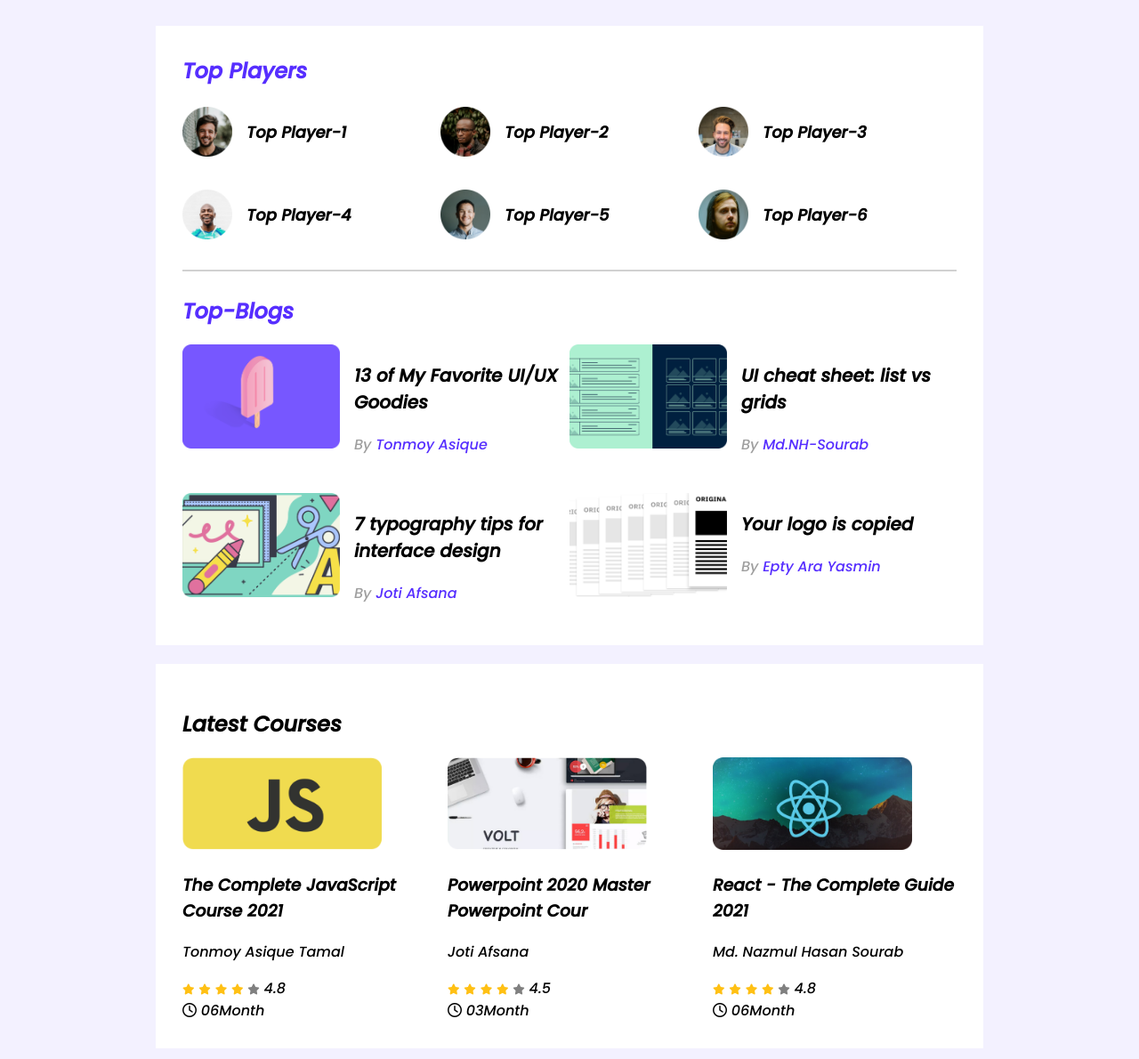
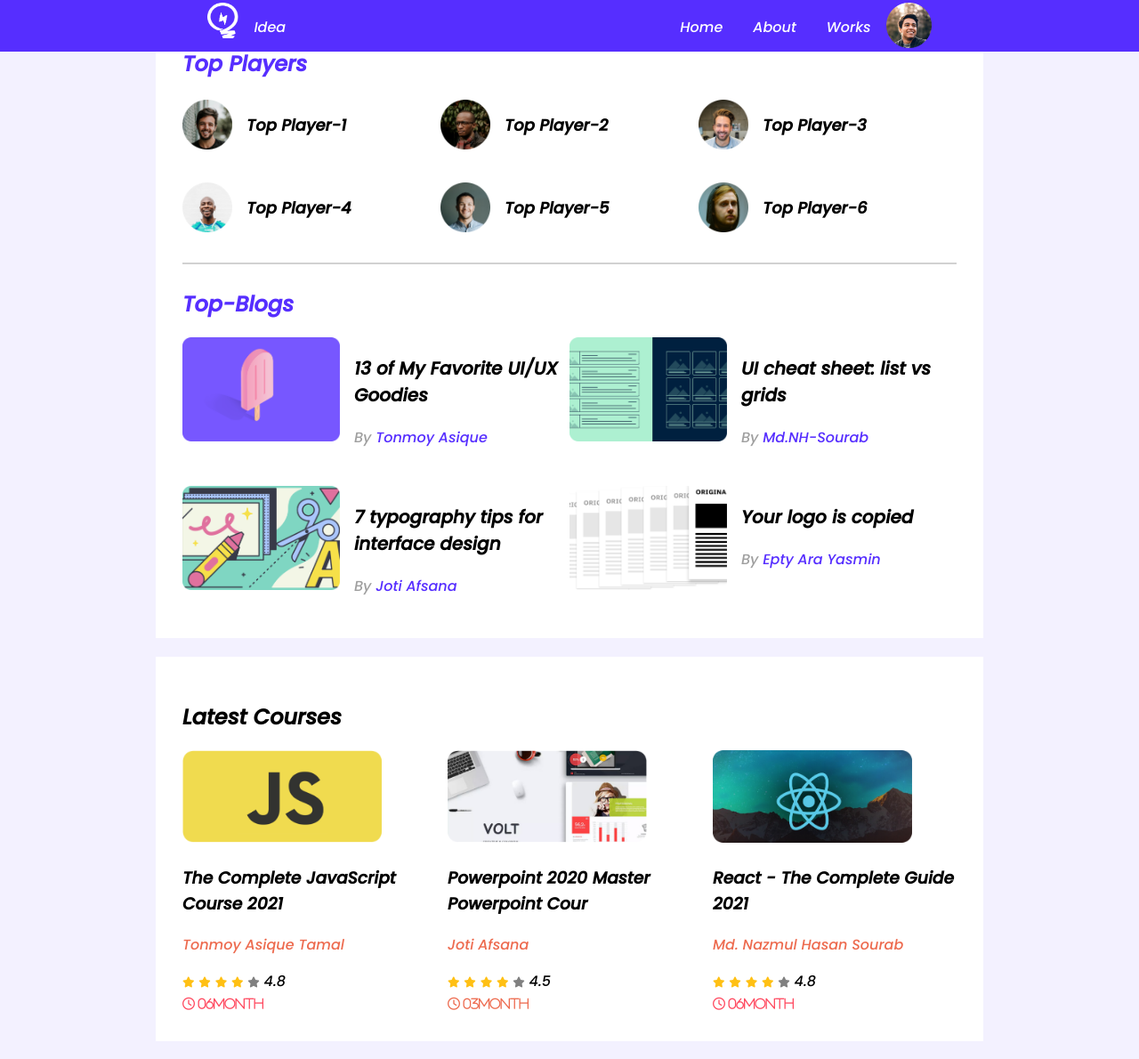
Before and after one commit to tonmoyasiquetamal/phero-leader-board, a plain HTML site: page index.html in a window 1280 px wide. Shown: the whole page at 89% size. Drawn offline with Linux system fonts and the light colour scheme.

Commit message:
header added

```diff
--- a/index.html
+++ b/index.html
@@ -15,7 +15,16 @@
 <body>
     <!-- header start -->
     <header>
-
+        <nav>
+            <ul>
+                <li style="float: left"><img class="icons" src="images/icons/logo.png" alt=""></li>
+                <li style="float: left"><a href="index.html">Idea</a></li>
+                <li><img src="images/icons/profile.png" alt=""></li>
+                <li><a href="">Works</a></li>
+                <li><a href="">About</a></li>
+                <li><a href="">Home</a></li>
+            </ul>
+        </nav>
     </header>
     <!-- header end -->
     <main>
@@ -118,8 +127,8 @@
                                 <i class="fas fa-star empty"></i>
                                 <span>4.8</span>
                                 <div class="course-duration">
-                                    <i class="far fa-clock"></i>
-                                    06Month
+                                    <i class="far fa-clock tat"> 06Month</i>
+
                                 </div>
                             </div>
                         </div>
@@ -141,8 +150,7 @@
                                 <i class="fas fa-star empty"></i>
                                 <span>4.5</span>
                                 <div class="course-duration">
-                                    <i class="far fa-clock"></i>
-                                    03Month
+                                    <i class="far fa-clock joti"> 03Month</i>
                                 </div>
                             </div>
                         </div>
@@ -164,8 +172,8 @@
                                 <i class="fas fa-star empty"></i>
                                 <span>4.8</span>
                                 <div class="course-duration">
-                                    <i class="far fa-clock"></i>
-                                    06Month
+                                    <i class="far fa-clock sourab"> 06Month</i>
+
                                 </div>
                             </div>
                         </div>
--- a/styles.css
+++ b/styles.css
@@ -4,7 +4,38 @@
 body{
     font-family: 'Poppins', sans-serif;
     background-color: #F3F1FF;
+    margin: 0;
+    margin-bottom: 20px;
 }
+nav {
+    position: fixed;
+    width: 100%;
+    height: 58px;
+    background-color: #562eff;
+  }
+  .icons {
+    width: 35px;
+    height: 40px;
+  }
+  ul {
+    list-style-type: none;
+    margin-top: 0;
+    margin-left: 18%;
+    margin-right: 18%;
+    padding: 3px;
+    overflow: hidden;
+    color: #ffffff;
+  }
+  li {
+    float: right;
+  }
+  li a {
+    display: flex;
+    color: white;
+    padding: 15px 17px;
+    text-decoration: none;
+  }
+
 main{
     display: flex;
     flex-direction: column;
@@ -91,6 +122,9 @@ hr{
     align-items: center;
     justify-content: space-between;
 }
+.instructor{
+    color: #ED6B4F;
+}
 .fa-star{
     font-size: 12px;
 }
@@ -100,6 +134,28 @@ hr{
 .fa-star.empty{
     color: gray;
 }
+.fa-clock{
+    font-size: 14px;
+}
+.fa-clock.tat{
+    color: #FF4A60;
+    border-radius:14px ;
+    background-image: linear-gradient(#FEE5DF);
+    padding: 5px, 8px;
+}
+.fa-clock.joti{
+    color: #ED6B4F;
+    border-radius:14px ;
+    background-image: linear-gradient(#FFE4E8);
+    padding: 5px, 8px;
+}
+.fa-clock.sourab{
+    color: #FF4A60;
+    border-radius:14px ;
+    background-image: linear-gradient(#FEE5DF);
+    padding: 5px, 8px;
+}
+
 /* Media Queries */
 /* Mobile Devices */
 @media only screen and (max-width:688px) {
```
